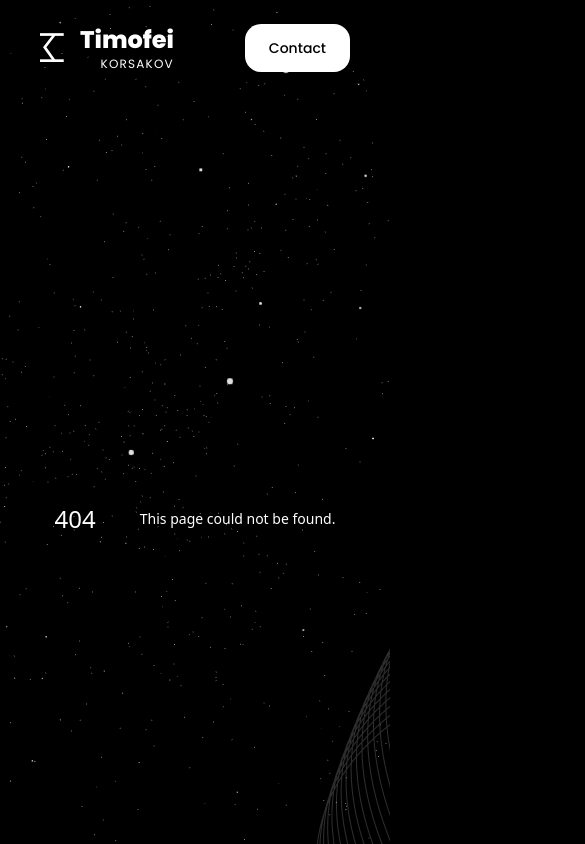
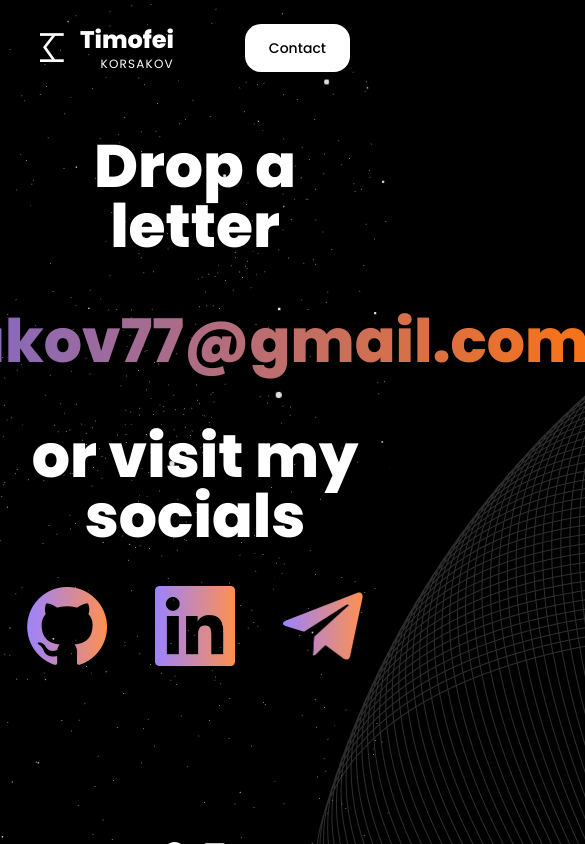
Before and after one commit to skmkqw/Portfolio, a Next.js app: page /contact in a window 390 px wide. Before the commit this address had no page. Shown: the top 844 px of the page, 585 px wide, since content can reach past the window. Built offline with nearby package versions, Linux system fonts and the light colour scheme.

Commit message:
contact page (not responsive)

```diff
--- /dev/null
+++ b/app/contact/page.tsx
@@ -0,0 +1,27 @@
+import { Container, Title } from "@/components";
+import Link from "next/link";
+import Image from "next/image";
+
+export default function ContactPage() {
+    return (
+        <main className="w-full">
+            <Container className="text-center flex flex-col items-center gap-10 py-10">
+                <Title text="Drop a letter" className="" />
+                <Title text="tkorsakov77@gmail.com"
+                       className="bg-gradient-to-r from-indigo-500 to-orange-500 bg-clip-text text-transparent leading-normal" />
+                <Title text="or visit my socials" className="" />
+                <div className="flex items-center gap-12">
+                    <Link href="https://github.com/skmkqw" target="_blank">
+                        <Image src="/github-gradient.png" alt="Github logo" width={80} height={80} />
+                    </Link>
+                    <Link href="https://www.linkedin.com/in/timofei-korsakov-3602a2303/" target="_blank">
+                        <Image src="/linkedin-gradient.png" alt="LinkedIn logo" width={80} height={80} />
+                    </Link>
+                    <Link href="https://t.me/tksmkq" target="_blank">
+                        <Image src="/tg-gradient.png" alt="Telegram logo" width={80} height={80} />
+                    </Link>
+                </div>
+            </Container>
+        </main>
+    );
+}
```
